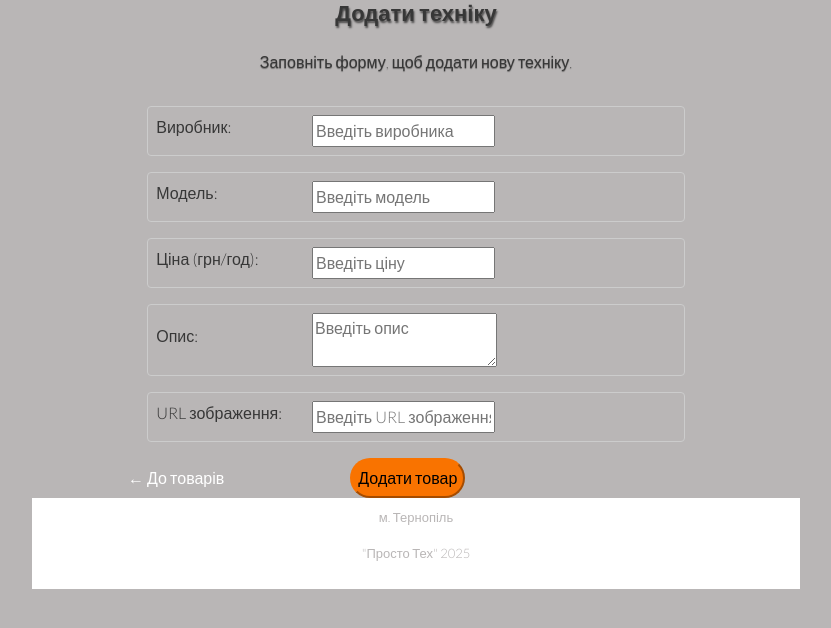
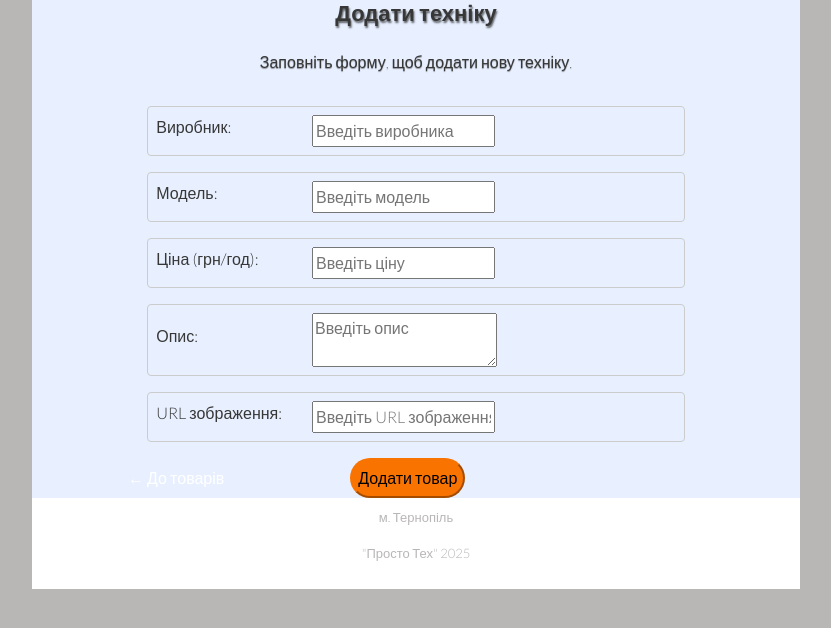
Before and after one commit to prosto-tech/client-prosto-tech, a React (Create React App) app: page /add_item in a window 1280 px wide. Shown: the top 628 px of the page, without its empty margins (224-1055 px from the left). Built offline with nearby package versions, Linux system fonts and the light colour scheme.

Commit message:
Update App.scss

```diff
--- a/src/App.scss
+++ b/src/App.scss
@@ -4,7 +4,7 @@ body {
   font-family: "Lato", sans-serif;
   font-weight: 300;
   color: #373737;
-  background-color: #b9b6b6;
+  background-color: #b9b6b6 !important;
 }
 
 .container {
@@ -304,6 +304,7 @@ background-image: url('/imgs/menu.png') !important;
 }
 
 .add-item-form {
+  background-color: #e8f0ff;
   display: flex;
   flex-direction: column;
   gap: 1rem; /* Add some spacing between form rows */
```
